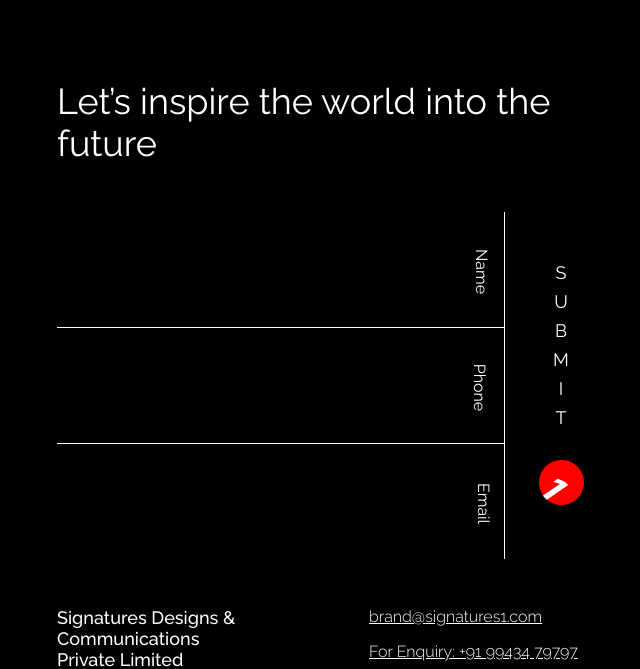
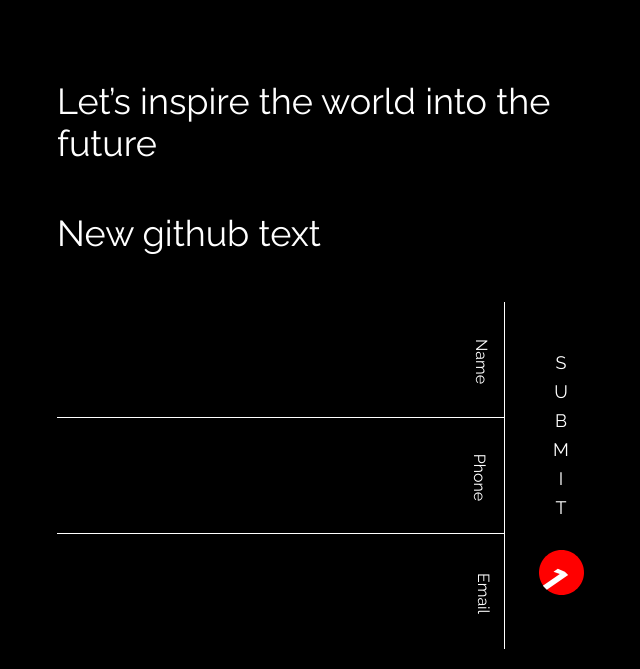
Before and after one commit to umar-mukdhar/signatures, a PHP site: page /contact.php in a window 1280 px wide. Shown: the part 82-751 px from the top of the page, without its empty margins (599-1239 px from the left). Run offline with PHP 8.4, Linux system fonts and the light colour scheme; some libraries are stand-ins or nearby versions; some web fonts are replaced.

Commit message:
change in contact page

```diff
--- a/contact.php
+++ b/contact.php
@@ -52,6 +52,7 @@
 
                     <div class="contact-form">
                         <h2>Let’s inspire the world into the future</h2>
+                        <h2>New github text</h2>
                         <div class="contact-form-flex">
 
                             <form id="contactform-flex" name="contactform-flex" class="contactform-flex" method="POST">
```
